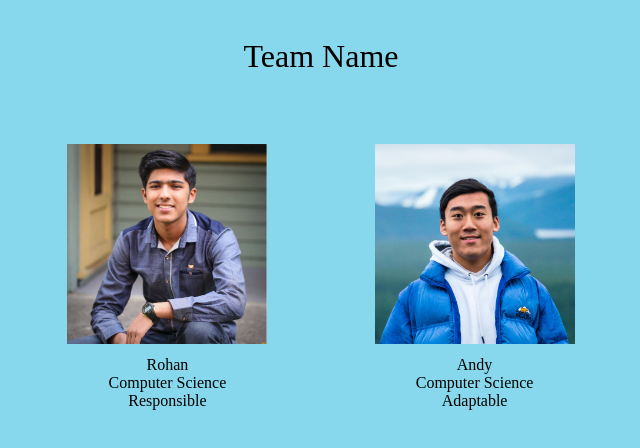
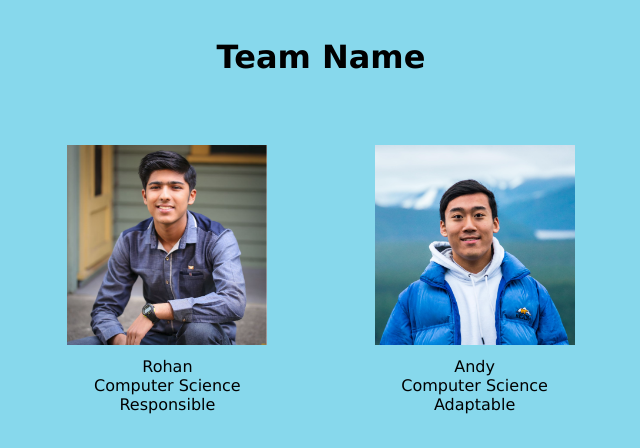
Before and after one commit to rsrchen/ecs162_hw1, a plain HTML site: page index.html in a window 1280 px wide. Shown: the top 448 px of the page, without its empty margins (319-959 px from the left). Drawn offline with Linux system fonts and the light colour scheme.

Commit message:
Update style.css
made all the fonts sans serif, as per the design guidelines in the assignment

```diff
--- a/style.css
+++ b/style.css
@@ -14,6 +14,8 @@ body {
   justify-content: center;
   margin-bottom: 5%;
   margin-top: 5%;
+  font-family: Verdana, sans-serif;
+  font-weight: bold;
 }
 
 #profiles {
@@ -22,6 +24,7 @@ body {
   margin-inline: 10%;
   align-items: start;
   justify-items: end;
+  font-family: Verdana, sans-serif;
 }
 
 .profile {
```
